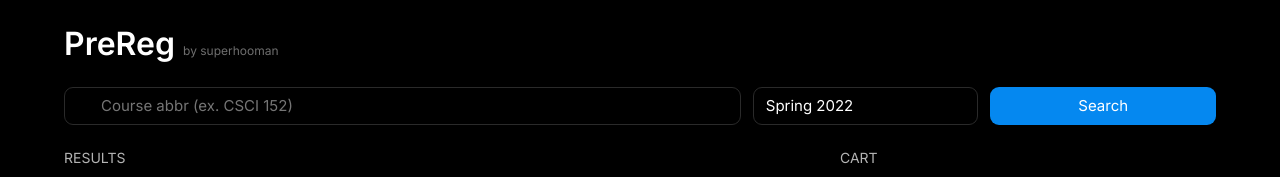
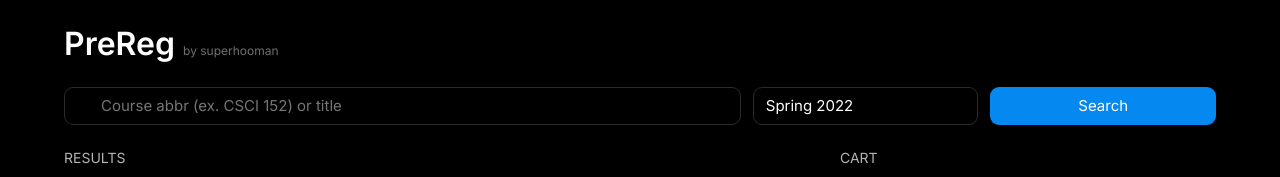
Before and after one commit to superhooman/prereg, a Next.js app: page / in a window 1280 px wide. Shown: the top 177 px of the page. Built offline with nearby package versions, Linux system fonts and the light colour scheme; some icons are missing.

Commit message:
fix: spellcheck, course card overflow

```diff
--- a/src/components/Course.tsx
+++ b/src/components/Course.tsx
@@ -82,6 +82,7 @@ const Card = styled('div', {
   border: '1px transparent solid',
   borderColor: '$gray4',
   borderRadius: '$medium',
+  overflow: 'hidden',
 
   '& .Course-Content': {
     padding: '$huge',
--- a/src/pages/index.tsx
+++ b/src/pages/index.tsx
@@ -193,8 +193,10 @@ const Home = () => {
           onChange={setSearch}
           value={values.search}
           width="max"
-          placeholder="Course abbr (ex. CSCI 152)"
+          placeholder="Course abbr (ex. CSCI 152) or title"
           icon={<MagnifyingGlassIcon />}
+          spellCheck="false"
+          autoCorrect="off"
         />
         <Select
           value={term}
```
